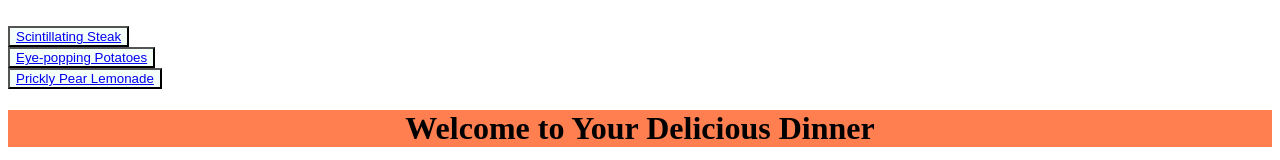
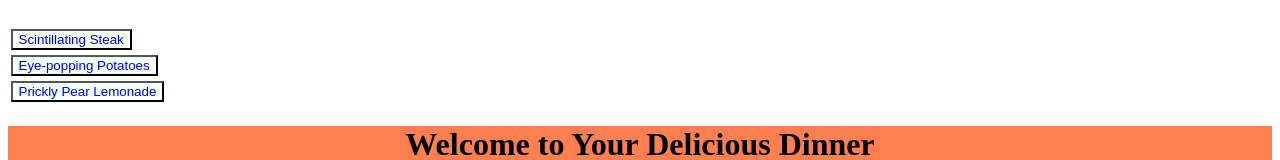
Before and after one commit to vekoada/recipes, a plain HTML site: page index.html in a window 1280 px wide. Shown: the top 160 px of the page. Drawn offline with Linux system fonts and the light colour scheme.

Commit message:
Add button & list padding; remove href underlines

```diff
--- a/css/styles.css
+++ b/css/styles.css
@@ -33,5 +33,15 @@ p {
 }
 
 button {
+    padding-bottom: 0.1%;
     background-color: mintcream;
+    ;
 }
+
+li {
+    padding: 0.2%;
+}
+
+a {
+    text-decoration: none;
+}
```
